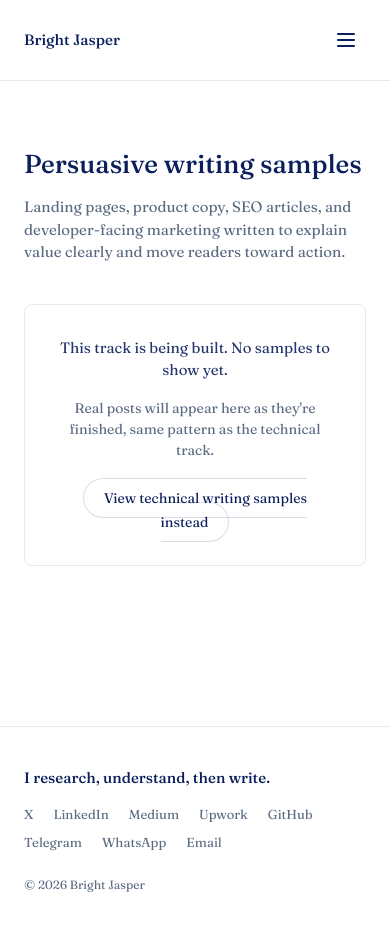
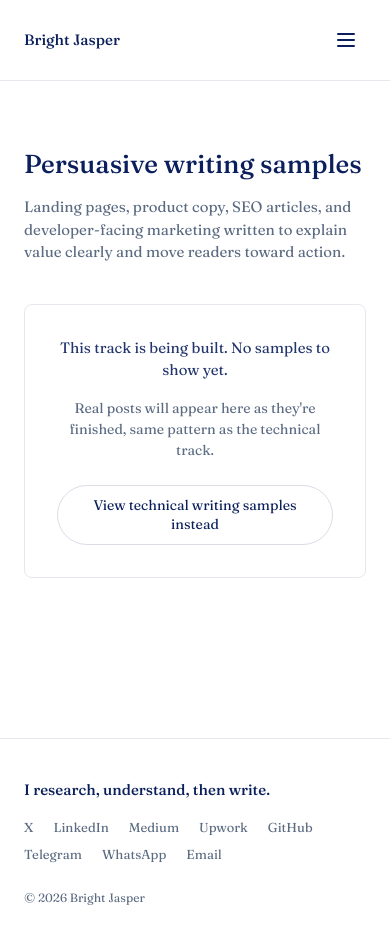
Before and after one commit to Aura-pix/bright-jasper, a Next.js app: page /writing-samples/persuasive in a window 390 px wide. Shown: the top 944 px of the page. Built offline with nearby package versions, Linux system fonts and the light colour scheme.

Commit message:
Fixed button break on mobile screeen

```diff
--- a/app/writing-samples/persuasive/page.js
+++ b/app/writing-samples/persuasive/page.js
@@ -12,7 +12,9 @@ export default function PersuasiveWritingSamplesPage() {
 
   return (
     <div className="max-w-3xl mx-auto px-6 py-16">
-      <h1 className="text-[26px] font-medium text-ink mb-3">Persuasive writing samples</h1>
+      <h1 className="text-[26px] font-medium text-ink mb-3">
+        Persuasive writing samples
+      </h1>
       <p className="text-[15px] text-muted mb-10 max-w-lg">
         Landing pages, product copy, SEO articles, and developer-facing
         marketing written to explain value clearly and move readers toward
@@ -25,12 +27,12 @@ export default function PersuasiveWritingSamplesPage() {
             This track is being built. No samples to show yet.
           </p>
           <p className="text-[14px] text-muted mb-6">
-            Real posts will appear here as they&apos;re finished, same pattern as
-            the technical track.
+            Real posts will appear here as they&apos;re finished, same pattern
+            as the technical track.
           </p>
           <Link
             href="/writing-samples/technical"
-            className="text-[14px] px-5 py-2.5 rounded-full border border-ink/15 text-ink hover:border-accent hover:text-accent"
+            className="inline-flex w-full max-w-[18rem] items-center justify-center rounded-full border border-ink/15 px-5 py-2.5 text-center text-[14px] leading-snug text-ink transition-colors hover:border-accent hover:text-accent sm:max-w-none"
           >
             View technical writing samples instead
           </Link>
```
